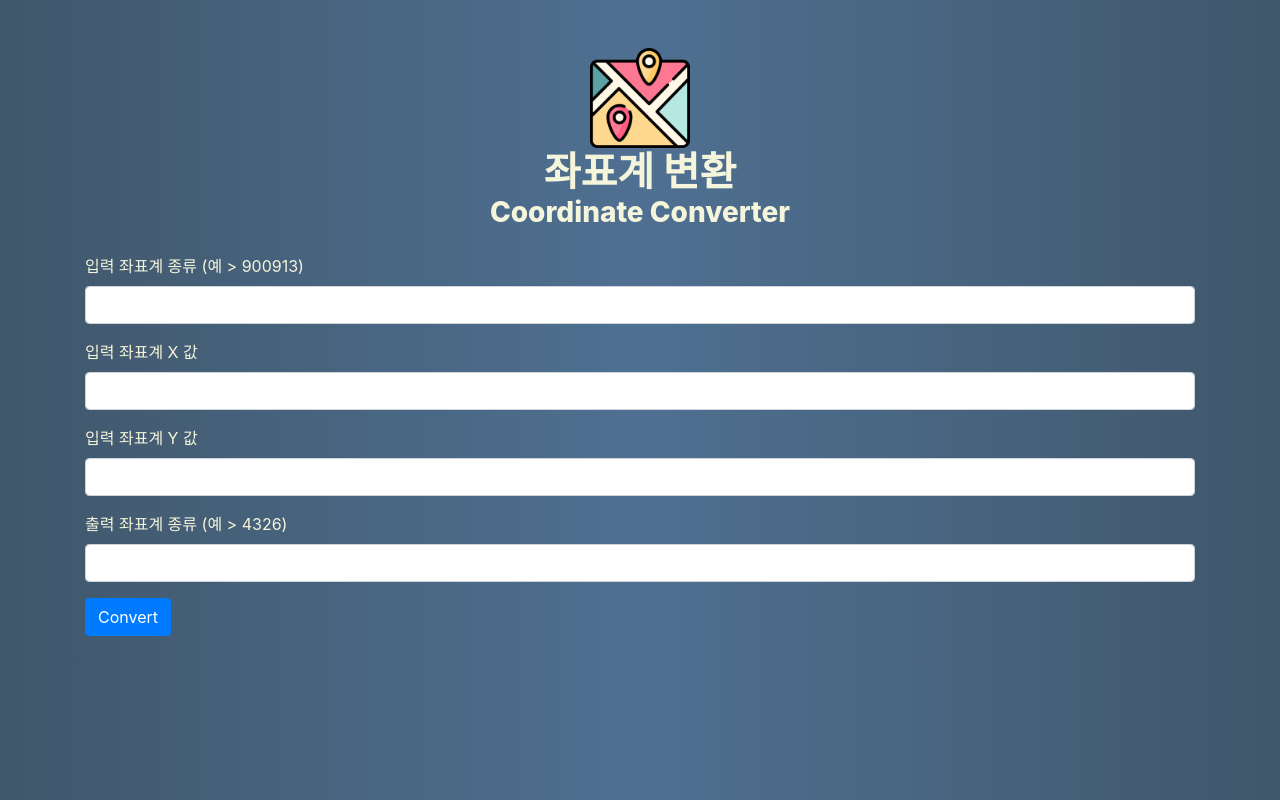
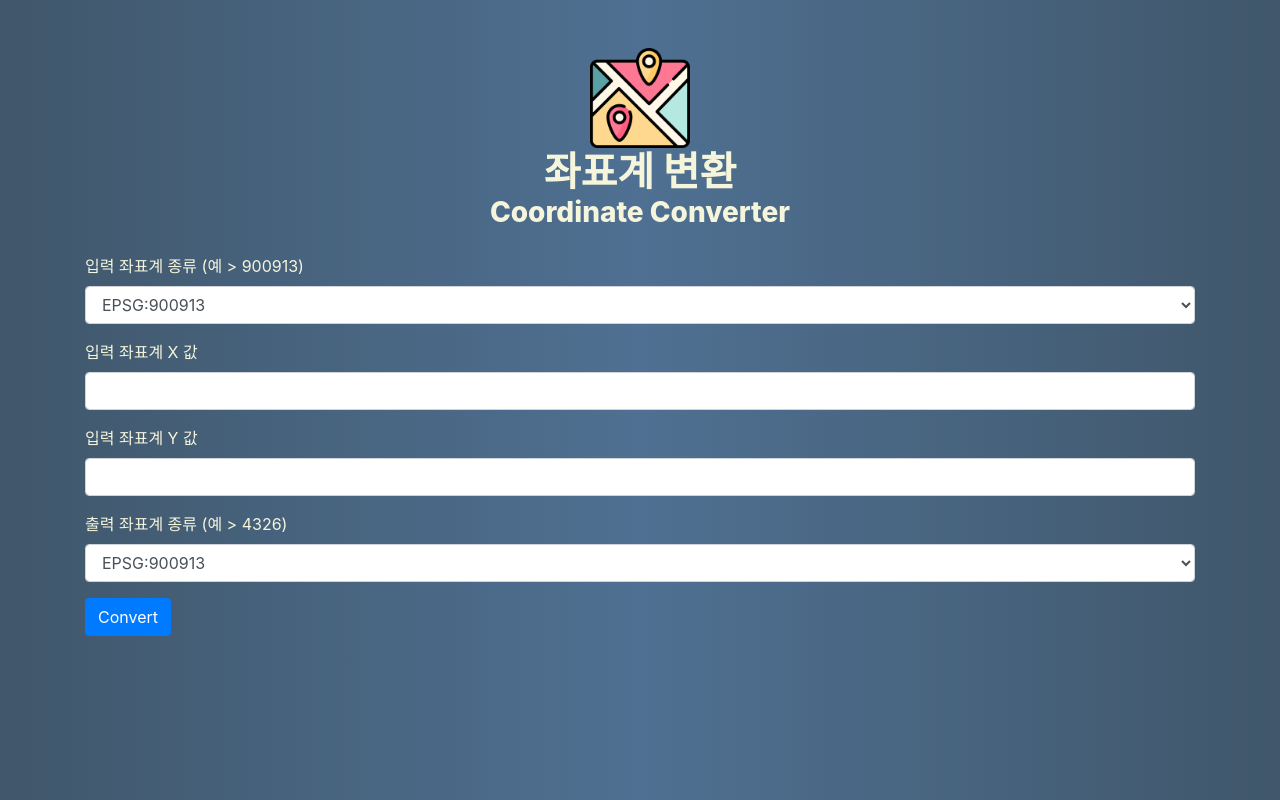
Before and after one commit to suddenattack97/xytrans, a Flask app: page / in a window 1280 px wide. Run offline with Flask 3, Linux system fonts and the light colour scheme; some libraries are stand-ins or nearby versions.

Commit message:
[좌표변환계] 입력&출력 좌표계 종류 텍스트에서 입력폼으로 변경

```diff
--- a/templates/index.html
+++ b/templates/index.html
@@ -31,7 +31,13 @@
         <form id="coordinate-form" class="mt-4">
             <div class="form-group">
                 <label for="input-coordinate-system">입력 좌표계 종류 (예 > 900913) </label>
-                <input type="text" class="form-control" id="input-coordinate-system" oninput="validateInput(event)" required>
+                <select class="form-control" id="input-coordinate-system" required>
+                    <option value="900913">EPSG:900913</option>
+                    <option value="4326">EPSG:4326</option>
+                    <option value="3857">EPSG:3857</option>
+                    <option value="32632">EPSG:32632</option>
+                    <option value="27700">EPSG:27700</option>
+                </select>
             </div>
             <div class="form-group">
                 <label for="input-x-coordinate">입력 좌표계 X 값</label>
@@ -43,7 +49,13 @@
             </div>
             <div class="form-group">
                 <label for="output-coordinate-system">출력 좌표계 종류 (예 > 4326)</label>
-                <input type="text" class="form-control" id="output-coordinate-system" oninput="validateInput(event)" required>
+                <select class="form-control" id="output-coordinate-system" required>
+                    <option value="900913">EPSG:900913</option>
+                    <option value="4326">EPSG:4326</option>
+                    <option value="3857">EPSG:3857</option>
+                    <option value="32632">EPSG:32632</option>
+                    <option value="27700">EPSG:27700</option>
+                </select>
             </div>
             <button type="submit" class="btn btn-primary">Convert</button>
         </form>
```
